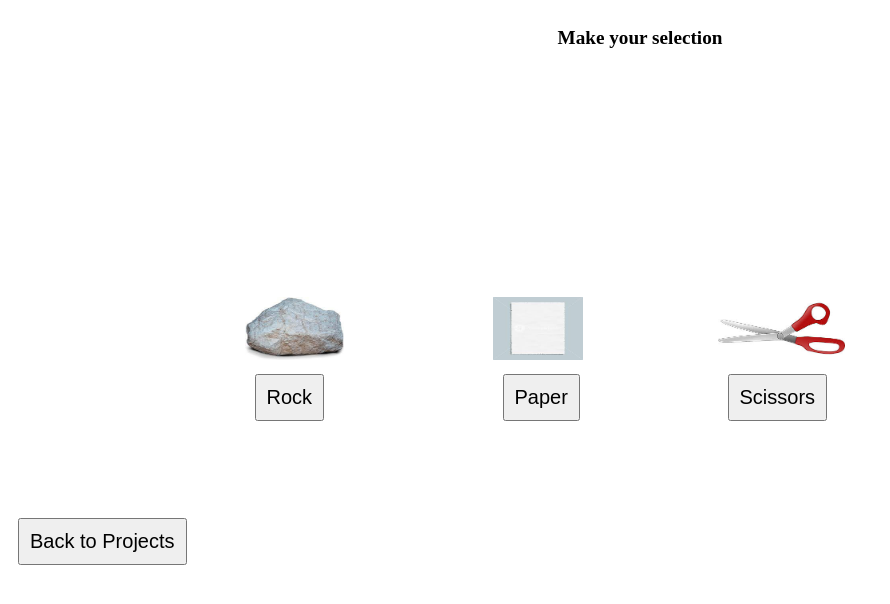
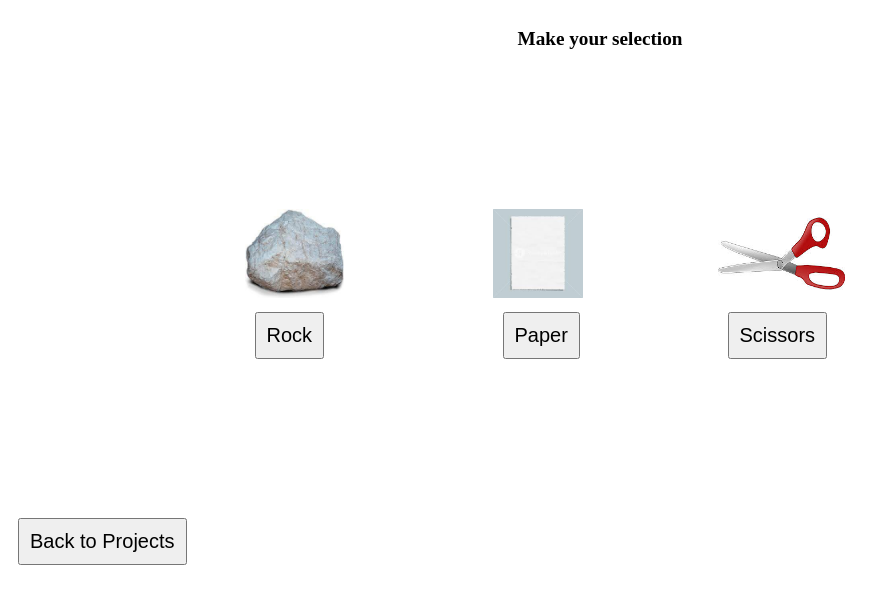
Before and after one commit to Jayj30pro/web-site-4, a plain HTML site: page rock-paper-scissors/rock-paper-scissors.html in a window 1280 px wide. Shown: the whole page, without its empty margins (0-890 px from the left). Drawn offline with Linux system fonts and the light colour scheme.

Commit message:
rps-game-improvements

```diff
--- a/rock-paper-scissors/rock-paper-scissors.css
+++ b/rock-paper-scissors/rock-paper-scissors.css
@@ -10,24 +10,31 @@
 }
 
 #message {
-    width: 100%;
     text-align: center;
     font-size: larger;
     font-weight: bolder;
+    margin: 20px;
 }
 
+#text-area {
+    display: flex;
+    width: 100%;
+    height: 30%;
+    justify-content: center;
+
+}
 #computer-selection {
-    width: 100%;
+    margin: 20px;
     text-align: center;
     font-size: larger;
     font-weight: bolder;
 }
 
 #results {
-    width: 100%;
     text-align: center;
     font-size: larger;
     font-weight: bolder;
+    margin: 20px;
 }
 
 button {
--- a/rock-paper-scissors/rock-paper-scissors.html
+++ b/rock-paper-scissors/rock-paper-scissors.html
@@ -8,9 +8,12 @@
 </head>
 <body>
     <div id="game-area">
-        <p id="message"> Make your selection </p>
-        <p id="computer-selection"></p>
-        <p id="results"></p>
+
+        <div id="text-area">
+            <p id="message"> Make your selection </p>
+            <p id="computer-selection"></p>
+            <p id="results"></p>
+        </div>
         <div id="rock">
             <img src="../Icons/rock.jpeg" class="game-icon" alt="rock"/>
             <div class="game-button"><button onclick="selectRock()"> Rock </button> </div>
```
